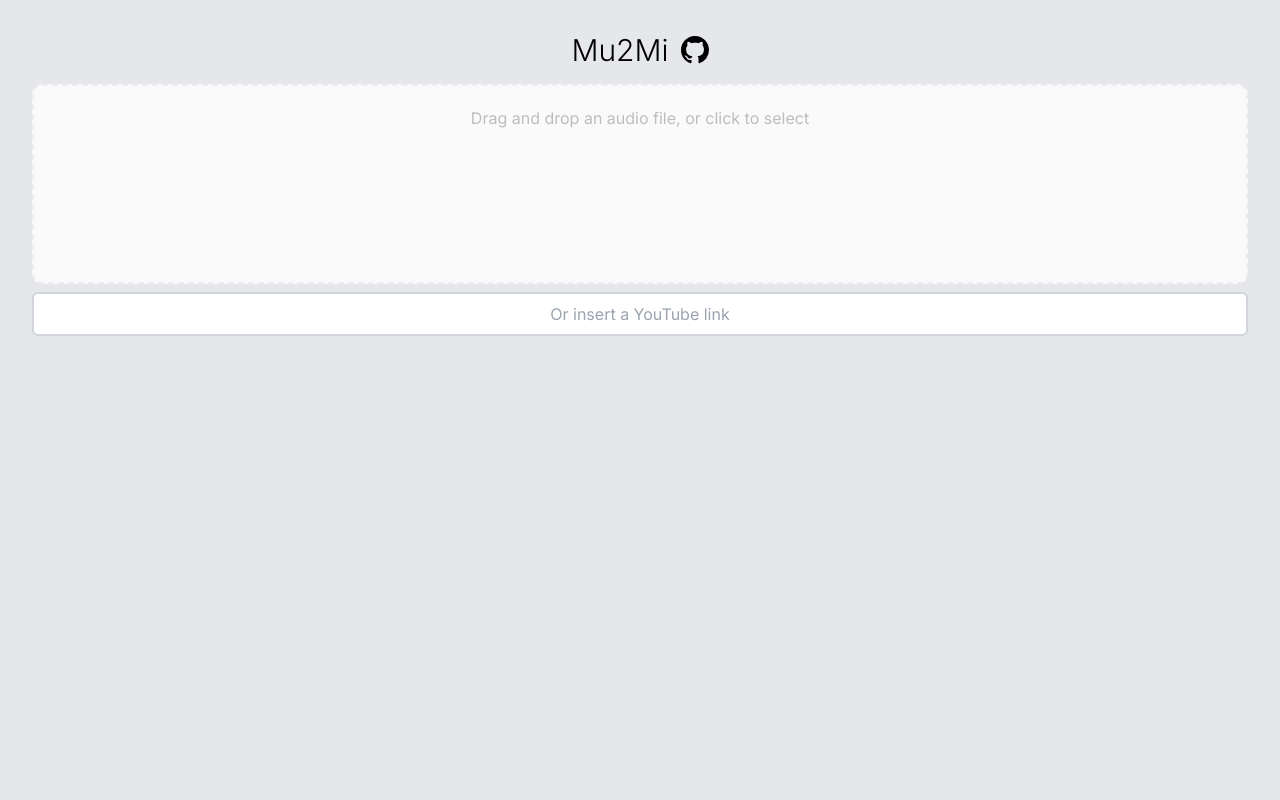
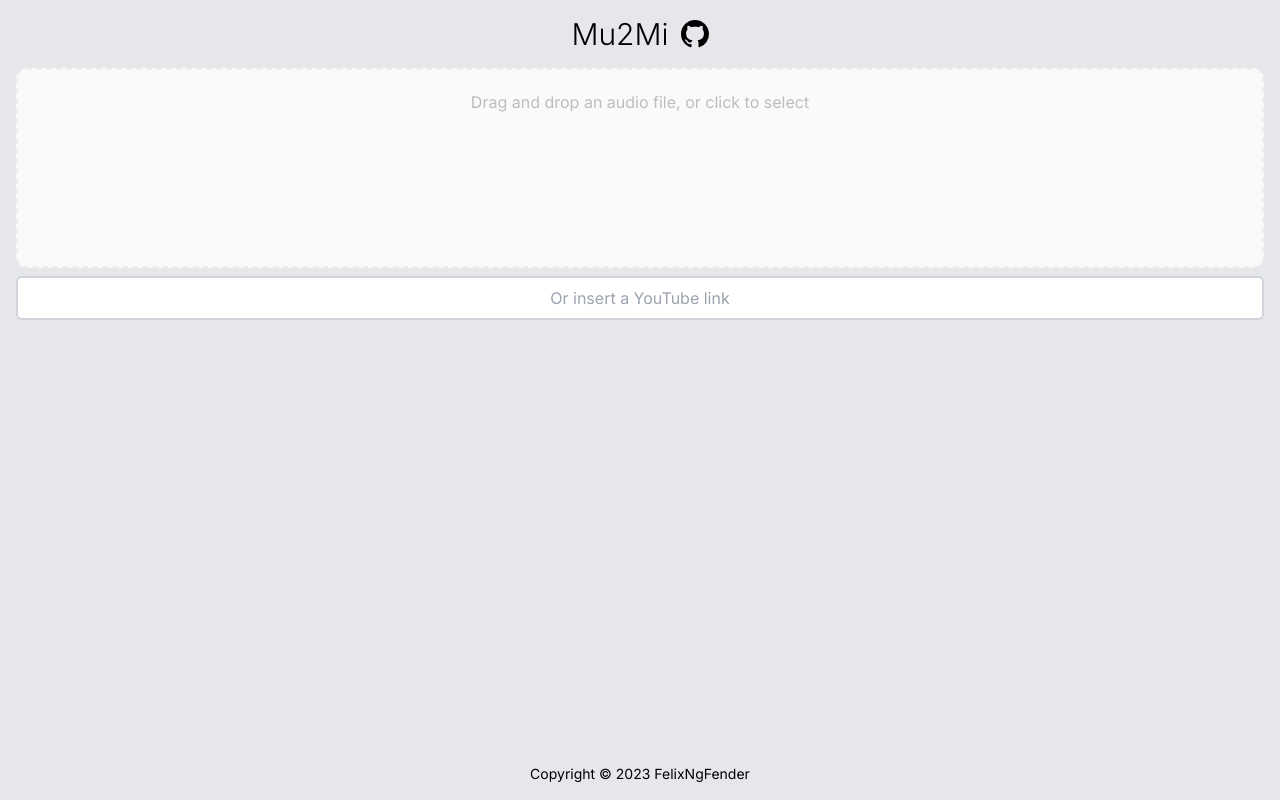
Before and after one commit to FelixNgFender/Mu2Mi, a Next.js app in the folder frontend/: page / in a window 1280 px wide. Built offline with nearby package versions, Linux system fonts and the light colour scheme.

Commit message:
frontend: Implement Footer component

```diff
--- /dev/null
+++ b/frontend/app/Footer.tsx
@@ -0,0 +1,9 @@
+import React from "react";
+
+export default function Footer() {
+  return (
+    <footer className="text-center text-sm">
+      <p>Copyright © {new Date().getFullYear()} FelixNgFender</p>
+    </footer>
+  );
+}
--- a/frontend/app/page.tsx
+++ b/frontend/app/page.tsx
@@ -1,18 +1,20 @@
 import AudioDropzone from "./AudioDropzone";
+import Footer from "./Footer";
 import Navbar from "./Navbar";
 import YoutubeUpload from "./YoutubeUpload";
 
 export default function Page() {
   return (
-    <main className="flex flex-col items-center gap-4 antialiased bg-gray-200 min-h-screen p-8">
+    <main className="flex flex-col items-center gap-4 antialiased bg-gray-200 min-h-screen p-4">
       <Navbar></Navbar>
       <div
-        className="flex flex-col gap-2 w-full max-w-screen-xl"
+        className="flex flex-col gap-2 w-full max-w-screen-xl flex-1"
         role="presentation"
       >
         <AudioDropzone></AudioDropzone>
         <YoutubeUpload></YoutubeUpload>
       </div>
+      <Footer></Footer>
     </main>
   );
 }
```
